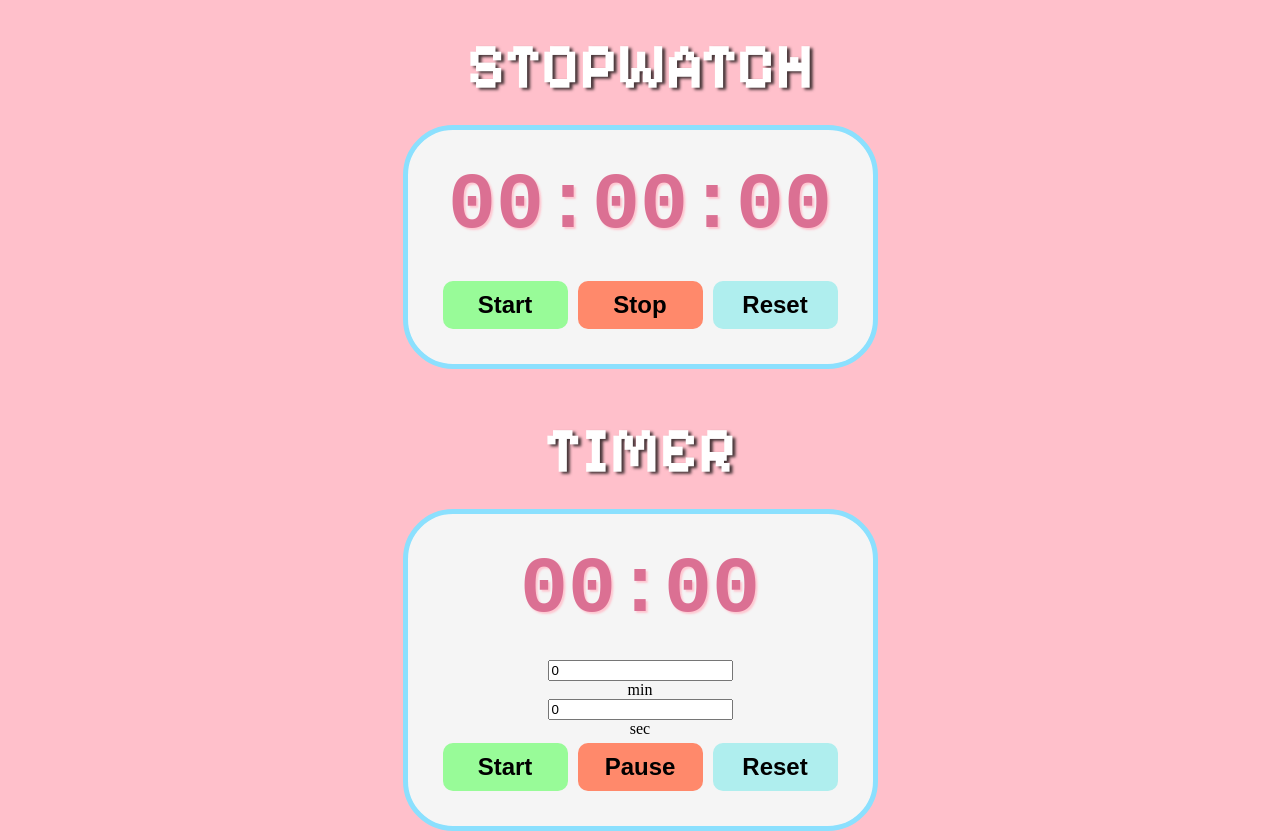
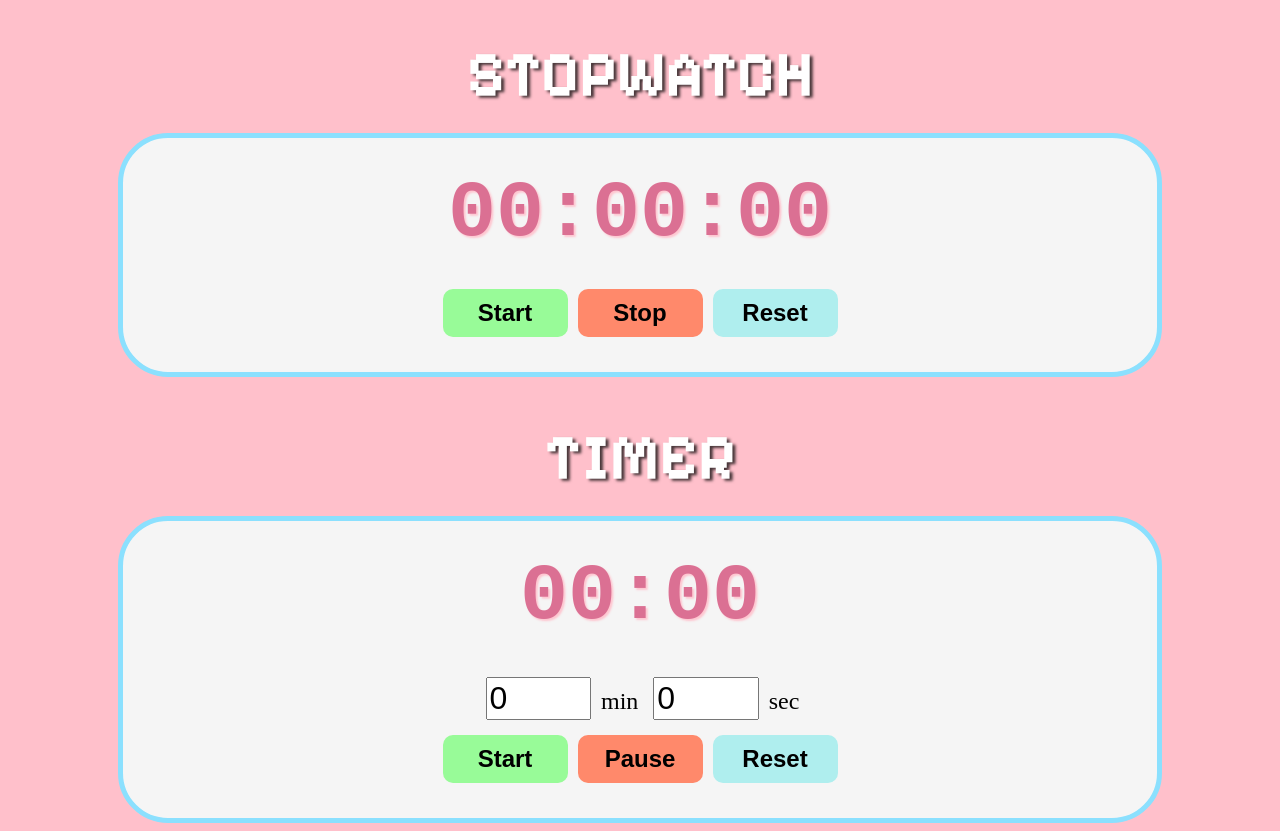
Before and after one commit to moefingers/vanessas-react-stopwatch, a React (Vite) app: page / in a window 1280 px wide. Built offline with nearby package versions, Linux system fonts and the light colour scheme.

Commit message:
Added css styling to timer inputs

```diff
--- a/src/Timer.jsx
+++ b/src/Timer.jsx
@@ -59,8 +59,10 @@ function Timer() {
             <div className="display">
                 {formatTime()}
             </div>
-            <input type="number" id="minutes" name="minutes" value={minInput} onInput={e => setMinInput(e.target.value)} /><span>min</span>
-            <input type="number" id="seconds" name="seconds" value={secInput} onInput={e => setSecInput(e.target.value)} /><span>sec</span>
+            <div className="input-container">
+                <input type="number" id="minutes" name="minutes" value={minInput} onInput={e => setMinInput(e.target.value)} /><span>min</span>
+                <input type="number" id="seconds" name="seconds" value={secInput} onInput={e => setSecInput(e.target.value)} /><span>sec</span>
+            </div>
             <div className="controls">
                 <button className="start-button" onClick={start}>Start</button>
                 <button className="stop-button" onClick={stop} >Pause</button>
--- a/src/index.css
+++ b/src/index.css
@@ -27,6 +27,17 @@ body {
   border-radius: 50px;
   background-color: whitesmoke;
   padding: 30px;
+}
+
+.input-container input[type=number] {
+  width: 10%;
+  margin: 10px;
+  font-size: 2rem;
+}
+
+.input-container span {
+  font-size: 1.5rem;
+  margin-right: 5px;
 }
 
 .display {
```
